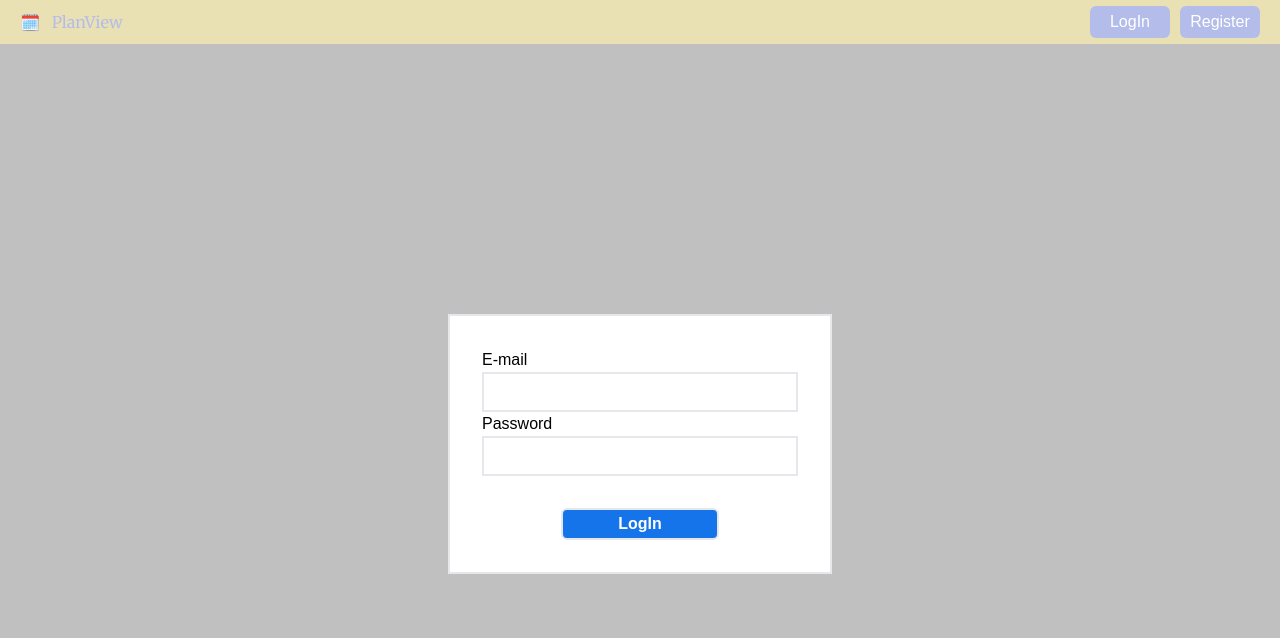
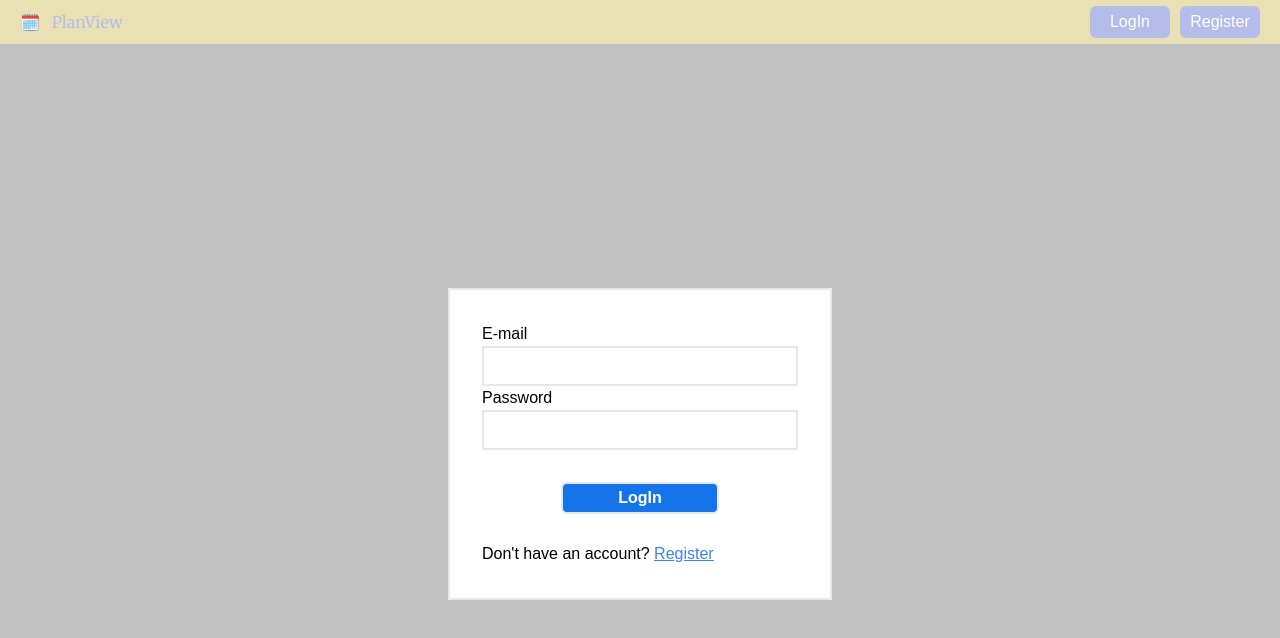
Before and after one commit to Jennifer-JY/planner, a Next.js app: page /login in a window 1280 px wide. Shown: the top 638 px of the page. Built offline with nearby package versions, Linux system fonts and the light colour scheme; no server answers.

Commit message:
Add entry of register in the login form. Update read me project status.

```diff
--- a/app/ui/components/authentication/login.tsx
+++ b/app/ui/components/authentication/login.tsx
@@ -1,6 +1,7 @@
 "use client";
 
 import { authenticate } from "@/lib/actions";
+import Link from "next/link";
 import { useSearchParams } from "next/navigation";
 import { useActionState } from "react";
 
@@ -40,6 +41,15 @@ const LoginForm = () => {
         >
           LogIn
         </button>
+        <div className="mt-7">
+          Don&apos;t have an account?{" "}
+          <Link
+            className="underline text-blue-500 hover:text-blue-300"
+            href="/register"
+          >
+            Register
+          </Link>
+        </div>
         {errorMessage && <>Error: {errorMessage}</>}
       </form>
     </div>
--- a/auth.ts
+++ b/auth.ts
@@ -34,7 +34,6 @@ export const { auth, signIn, signOut } = NextAuth({
 
           if (passwordMatch) return user;
         }
-        console.log("Invalid email/password");
         return null;
       },
     }),
```
Also changed, not shown: 1 other file (tests, documents, lock files or other folders).
